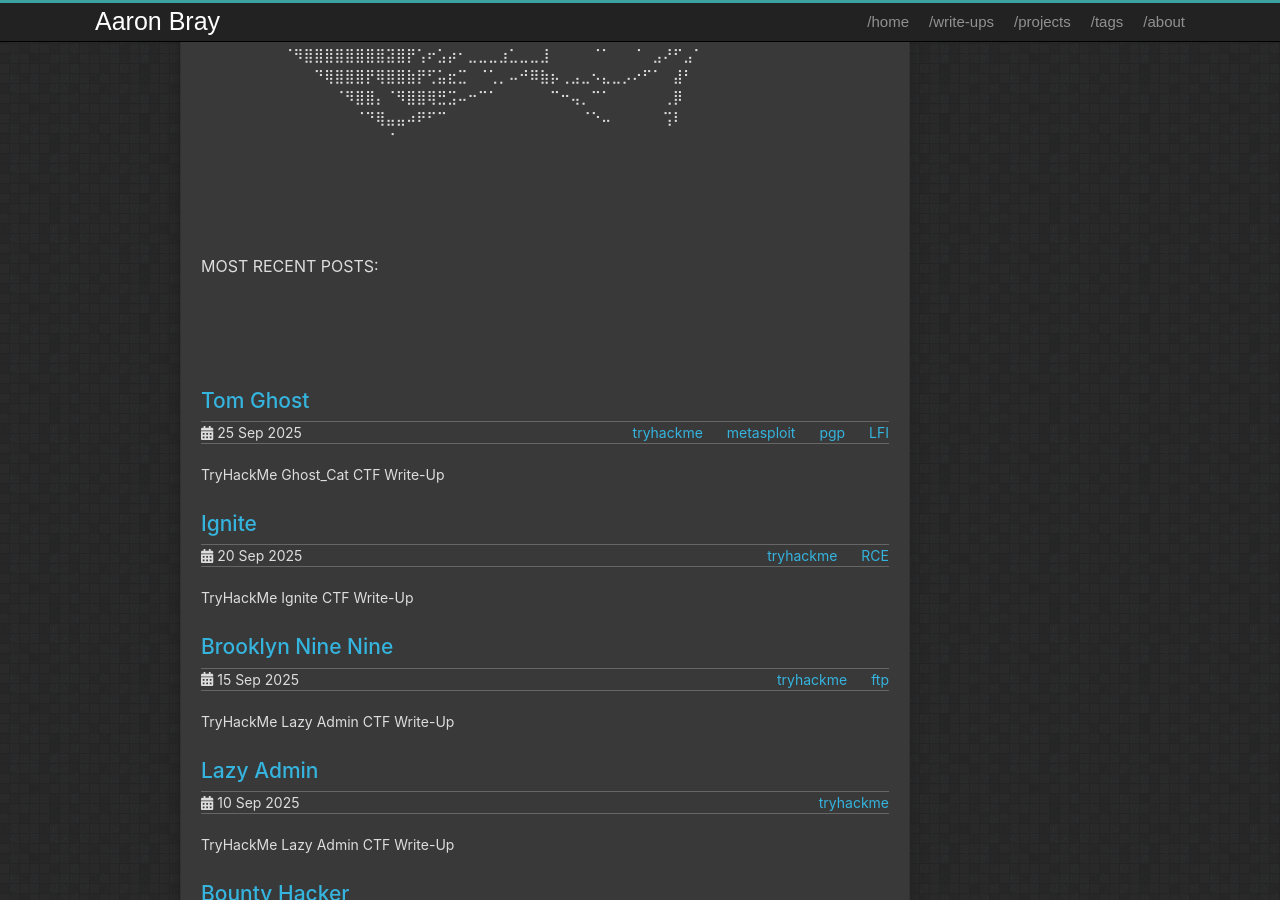
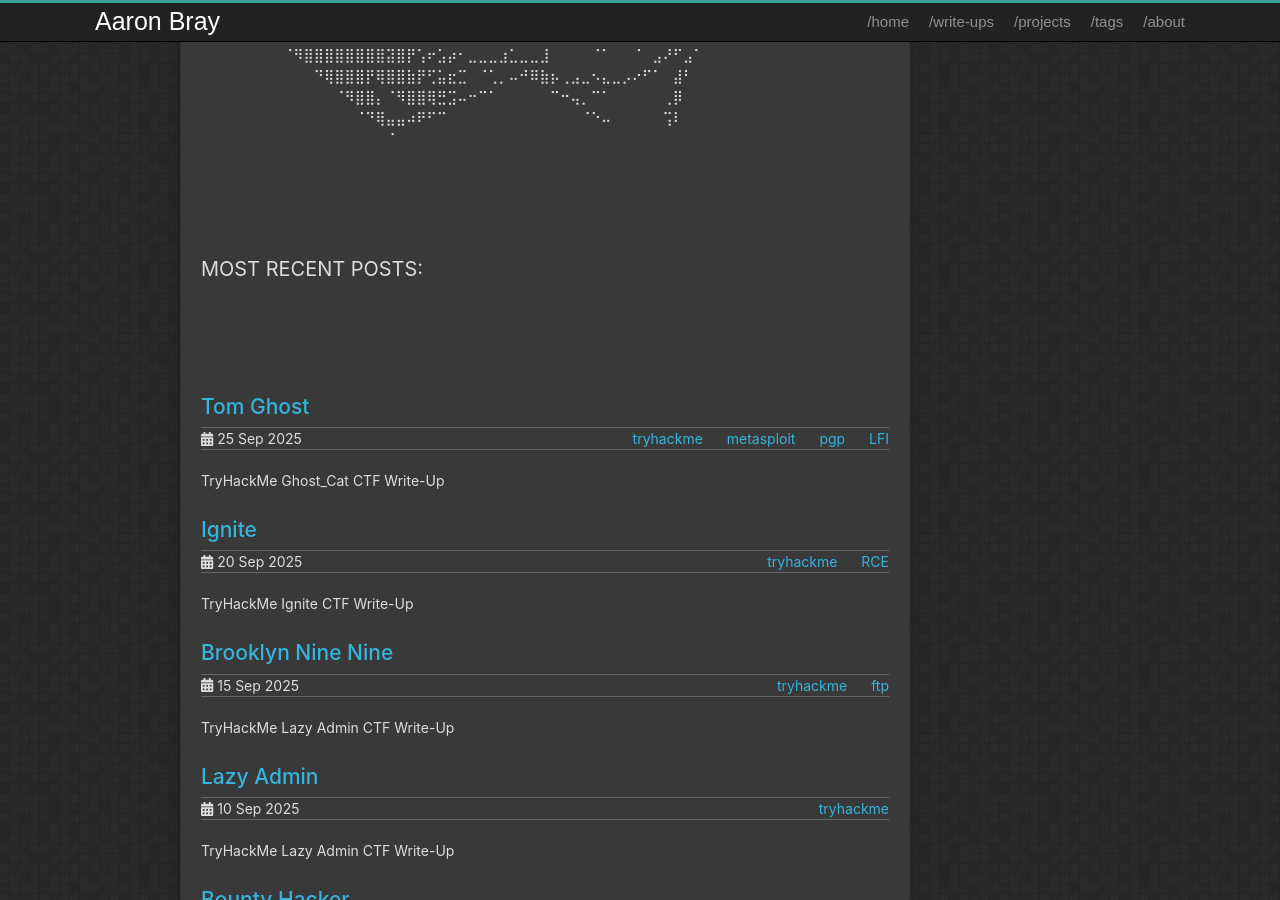
Before and after one commit to AaronBray/AaronBray.github.io, a Jekyll site: the page built from index.html, in a window 1280 px wide and 900 px high, scrolled down 517 px. Built offline with Jekyll 4.4.1, drawn with Linux system fonts in a browser that asks for light colours.

Commit message:
Update home.html

```diff
--- a/_layouts/home.html
+++ b/_layouts/home.html
@@ -34,7 +34,7 @@ layout: page
 <br>
 <br>
 <br>
-<p style="font-size: 16px"<b>MOST RECENT POSTS:</b></p>
+<p style="font-size: 20px"<b>MOST RECENT POSTS:</b></p>
 <br>
 <br>
 <br>
```
